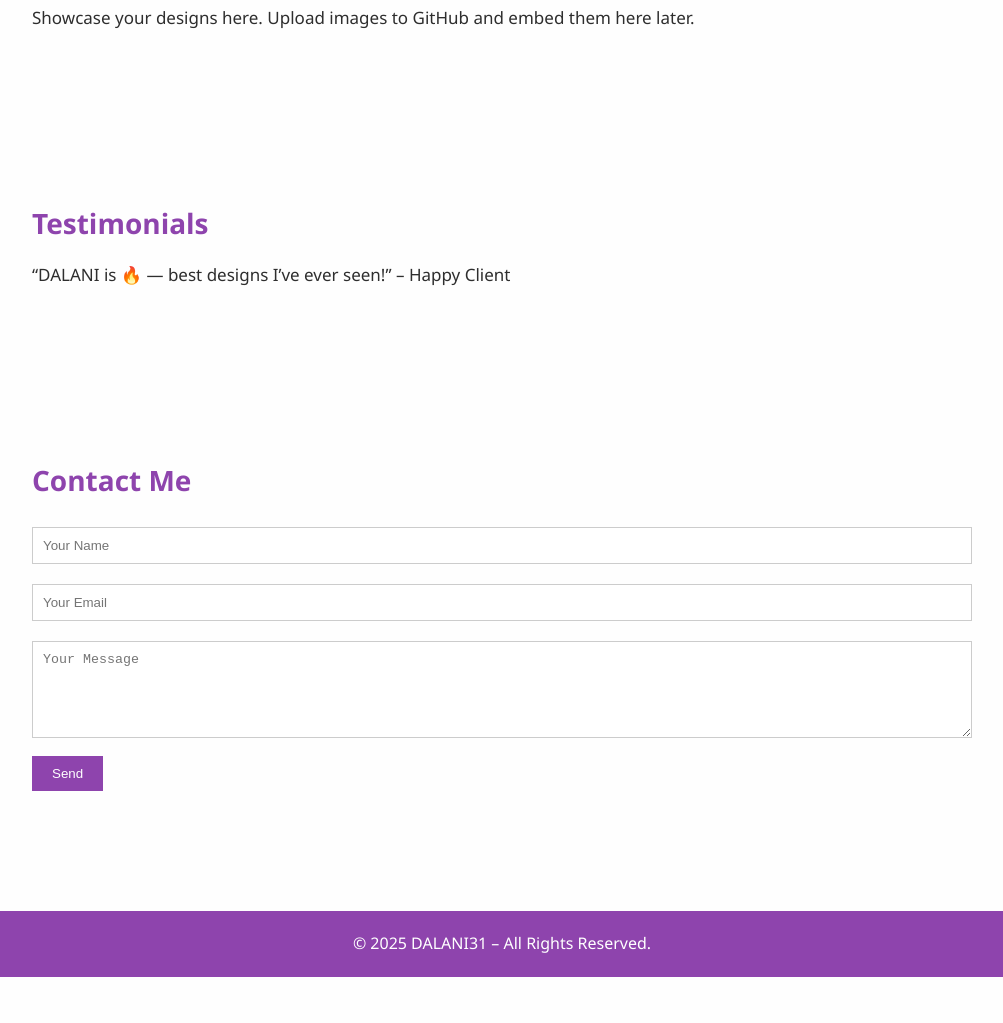
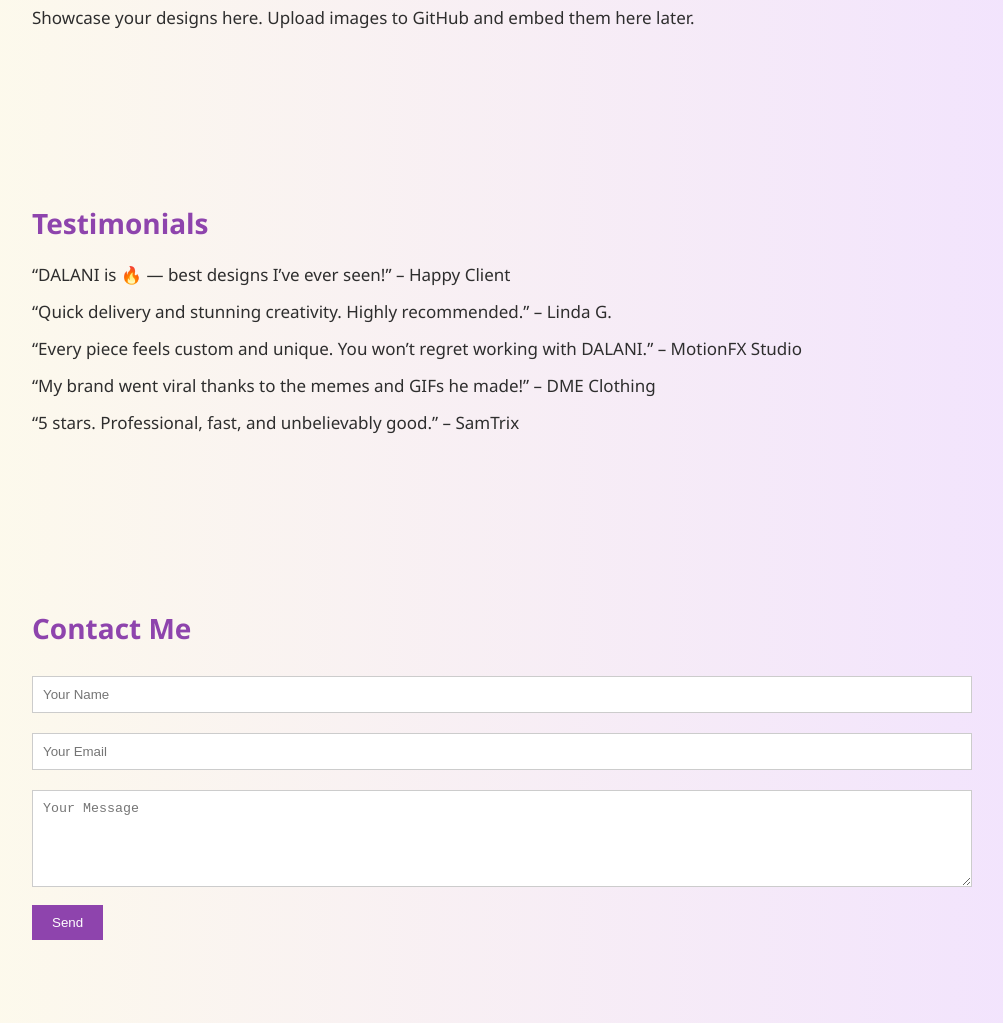
Before and after one commit to Dalani31/DALANI, a plain HTML site: page index.html in a window 1280 px wide. Shown: the part 874-1897 px from the top of the page, without its empty margins (138-1141 px from the left). Before the commit the page ends 1851 px from the top, so only its background shows below. Drawn offline with Linux system fonts and the light colour scheme.

Commit message:
Update index.html

```diff
--- a/index.html
+++ b/index.html
@@ -14,7 +14,7 @@
 
     body {
   font-family: 'Segoe UI', sans-serif;
-      background-color: #fefefe;
+  background: linear-gradient(to right, #fefcea, #f1e1ff);
   color: #2e2e2e;
   line-height: 1.6;
 }
@@ -173,6 +173,10 @@
   <section id="testimonials">
   <h2>Testimonials</h2>
   <p>“DALANI is 🔥 — best designs I’ve ever seen!” – Happy Client</p>
+  <p>“Quick delivery and stunning creativity. Highly recommended.” – Linda G.</p>
+  <p>“Every piece feels custom and unique. You won’t regret working with DALANI.” – MotionFX Studio</p>
+  <p>“My brand went viral thanks to the memes and GIFs he made!” – DME Clothing</p>
+  <p>“5 stars. Professional, fast, and unbelievably good.” – SamTrix</p>
 </section>
 
   <section id="contact" class="contact">
```
Lines whose indentation alone changed are shown as unchanged.
